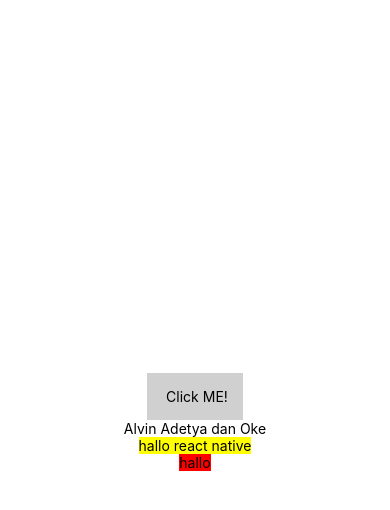
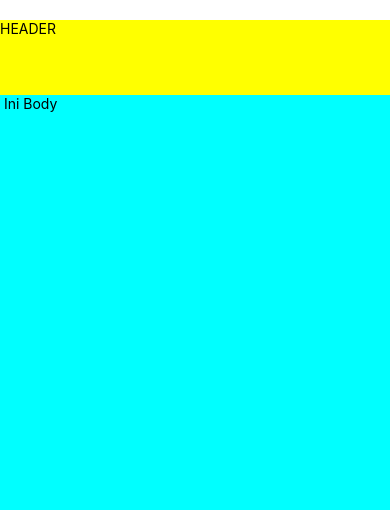
Before and after one commit to alvinadet/react-native-basic, a React Native app: screen / in a window 390 px wide. Shown: the top 510 px of the page. Built offline with nearby package versions, Linux system fonts and the light colour scheme.

Commit message:
stylesheet

```diff
--- a/App.js
+++ b/App.js
@@ -1,36 +1,23 @@
 import React, { Component } from 'react';
-import { StyleSheet, Text, View, TouchableOpacity } from 'react-native';
+import { View, Text, StyleSheet } from 'react-native';
+
 import Header from './components/Header';
-
-export default class App extends Component {
-  Tekan = () => {
-    alert('oke');
-  };
-
+import Body from './components/Body';
+class App extends Component {
   render() {
     return (
-      <View style={styles.container}>
-        <View style={{ backgroundColor: '#D0D0D0', padding: 15 }}>
-          <TouchableOpacity
-            onPress={() => {
-              this.Tekan();
-            }}>
-            <Text> Click ME!</Text>
-          </TouchableOpacity>
-        </View>
-        <Text>Alvin Adetya dan Oke</Text>
-        <Header color="yellow" name="hallo react native" />
-        <Header color="red" name="hallo" />
+      <View style={style.container}>
+        <Header />
+        <Body />
       </View>
     );
   }
 }
 
-const styles = StyleSheet.create({
+export default App;
+
+const style = StyleSheet.create({
   container: {
-    flex: 1,
-    backgroundColor: '#fff',
-    alignItems: 'center',
-    justifyContent: 'center'
+    flex: 1
   }
 });
--- /dev/null
+++ b/components/Body.js
@@ -0,0 +1,19 @@
+import React, { Component } from 'react';
+import { View, Text, StyleSheet } from 'react-native';
+
+export default class componentName extends Component {
+  render() {
+    return (
+      <View style={style.Body}>
+        <Text> Ini Body</Text>
+      </View>
+    );
+  }
+}
+
+const style = StyleSheet.create({
+  Body: {
+    flex: 5,
+    backgroundColor: 'aqua'
+  }
+});
--- a/components/Header.js
+++ b/components/Header.js
@@ -1,19 +1,22 @@
 import React, { Component } from 'react';
-import { View, Text } from 'react-native';
+import { View, Text, StyleSheet } from 'react-native';
 
 class Header extends Component {
-  state = {
-    nama: 'alvin'
-  };
-
   render() {
-    const { color, name } = this.props;
     return (
-      <View style={{ backgroundColor: color }}>
-        <Text>{name}</Text>
+      <View style={style.Header}>
+        <Text>HEADER</Text>
       </View>
     );
   }
 }
 
 export default Header;
+
+const style = StyleSheet.create({
+  Header: {
+    flex: 0.5,
+    backgroundColor: 'yellow',
+    marginTop: 20
+  }
+});
```
